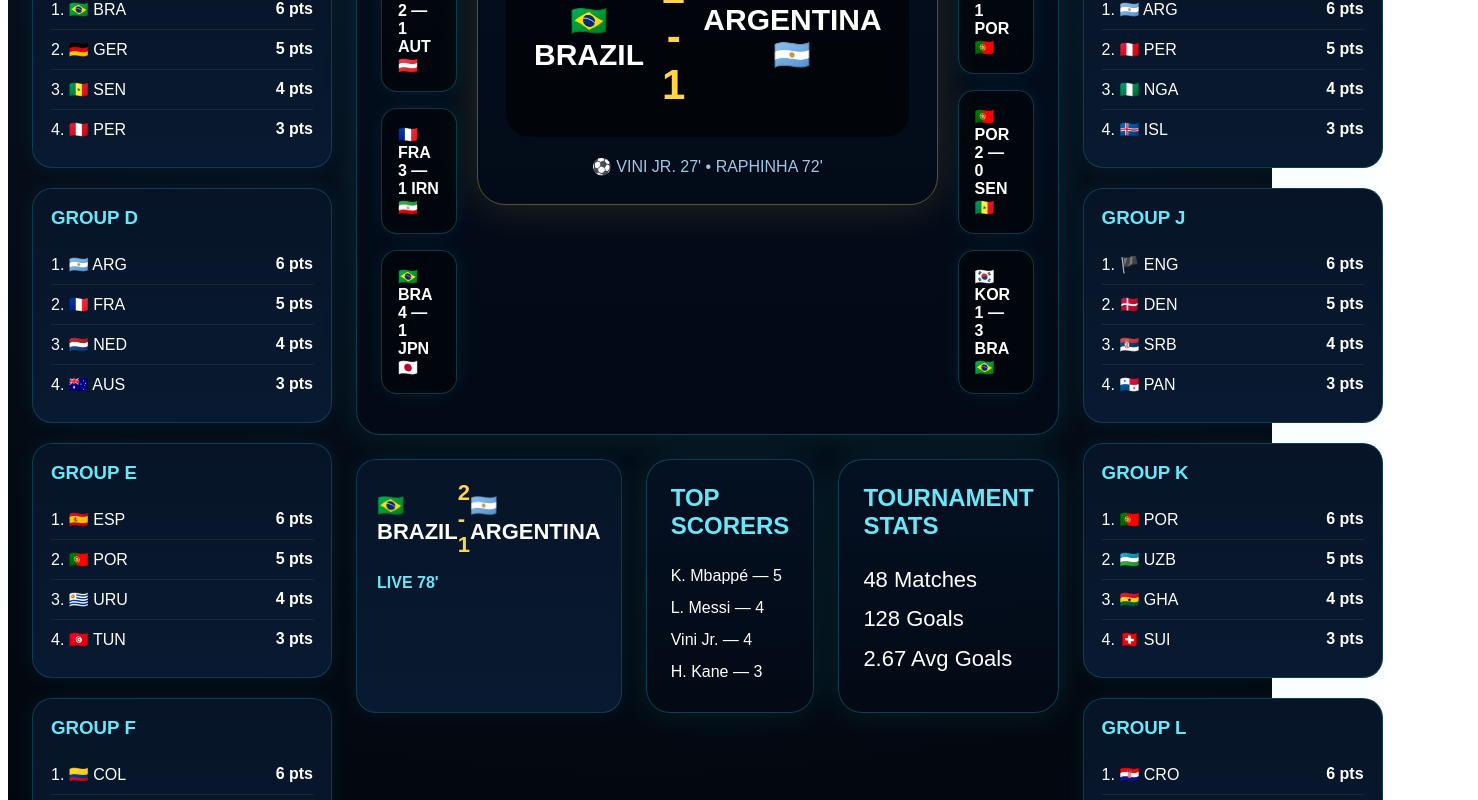
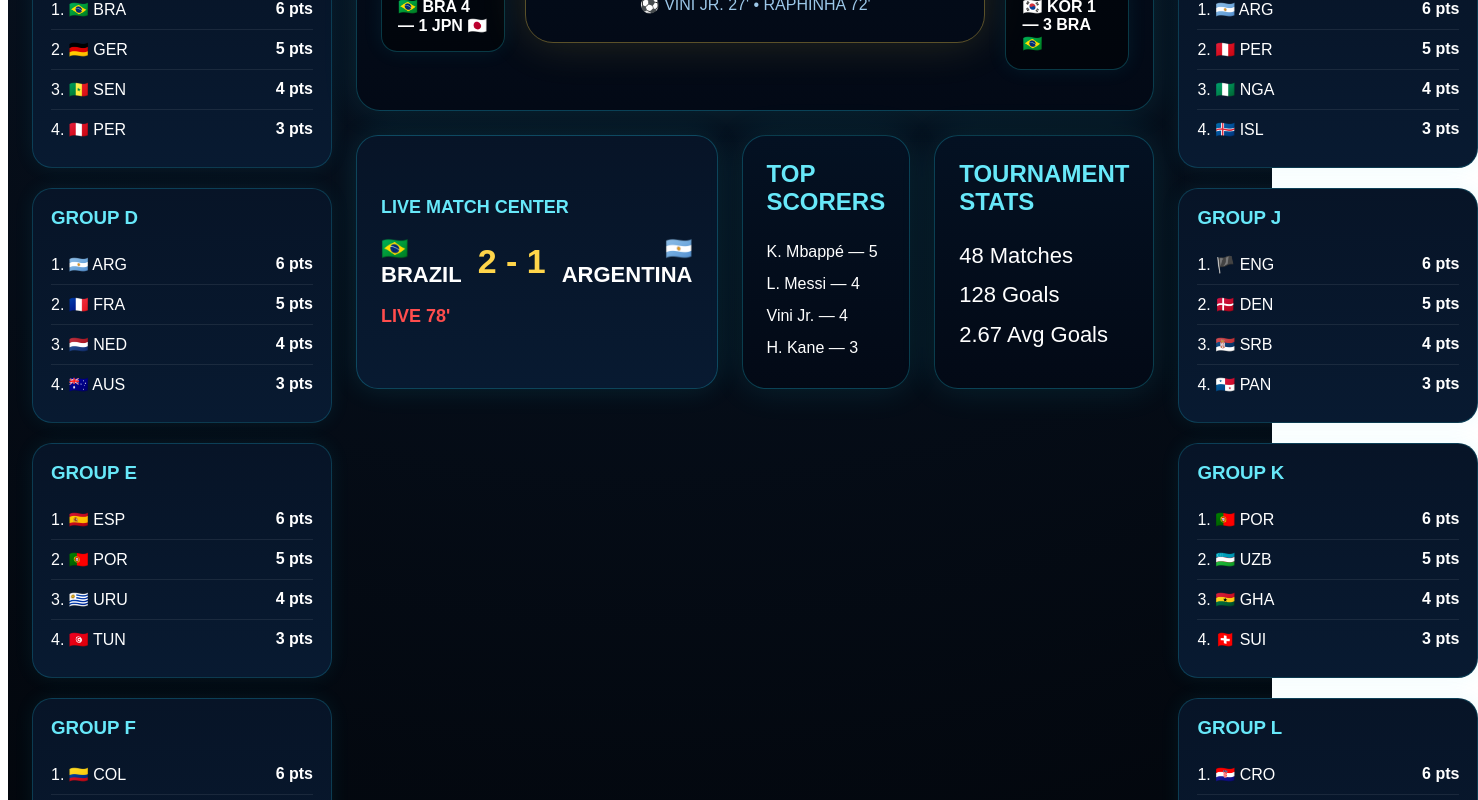
Before and after one commit to paulsmith27528/worldcup-liveboard, a Next.js app: page / in a window 1280 px wide. Shown: the part 860-1660 px from the top of the page, 1478 px wide, since content can reach past the window. Built offline with nearby package versions, Linux system fonts and the light colour scheme.

Commit message:
Update MatchCard.tsx

```diff
--- a/components/MatchCard.tsx
+++ b/components/MatchCard.tsx
@@ -19,42 +19,65 @@
     <div
       style={{
         background: "linear-gradient(180deg,#071427,#081a31)",
-        border: "1px solid rgba(34,211,238,.2)",
-        borderRadius: 20,
-        padding: 20,
-        boxShadow: "0 0 20px rgba(34,211,238,.08)",
+        border: "1px solid rgba(34,211,238,.25)",
+        borderRadius: 22,
+        padding: 24,
+        minHeight: 150,
+        boxShadow: "0 0 28px rgba(34,211,238,.12)",
+        display: "flex",
+        flexDirection: "column",
+        justifyContent: "center",
       }}
     >
       <div
         style={{
-          display: "flex",
-          justifyContent: "space-between",
-          alignItems: "center",
+          color: "#67e8f9",
           fontWeight: "bold",
-          fontSize: 22,
+          marginBottom: 18,
+          fontSize: 18,
         }}
       >
-        <div>
+        LIVE MATCH CENTER
+      </div>
+
+      <div
+        style={{
+          display: "grid",
+          gridTemplateColumns: "1fr auto 1fr",
+          alignItems: "center",
+          gap: 16,
+          fontWeight: "bold",
+        }}
+      >
+        <div style={{ fontSize: 22 }}>
           {homeFlag} {home}
         </div>
 
-        <div style={{ color: "#ffd54a" }}>
+        <div
+          style={{
+            fontSize: 34,
+            color: "#ffd54a",
+            textAlign: "center",
+            whiteSpace: "nowrap",
+          }}
+        >
           {homeScore} - {awayScore}
         </div>
 
-        <div>
+        <div style={{ fontSize: 22, textAlign: "right" }}>
           {awayFlag} {away}
         </div>
       </div>
 
       <div
         style={{
-          marginTop: 16,
-          color: "#67e8f9",
+          marginTop: 18,
+          color: "#ff4d4d",
           fontWeight: "bold",
+          fontSize: 18,
         }}
       >
-        LIVE 78'
+        LIVE 78&apos;
       </div>
     </div>
   );
```
